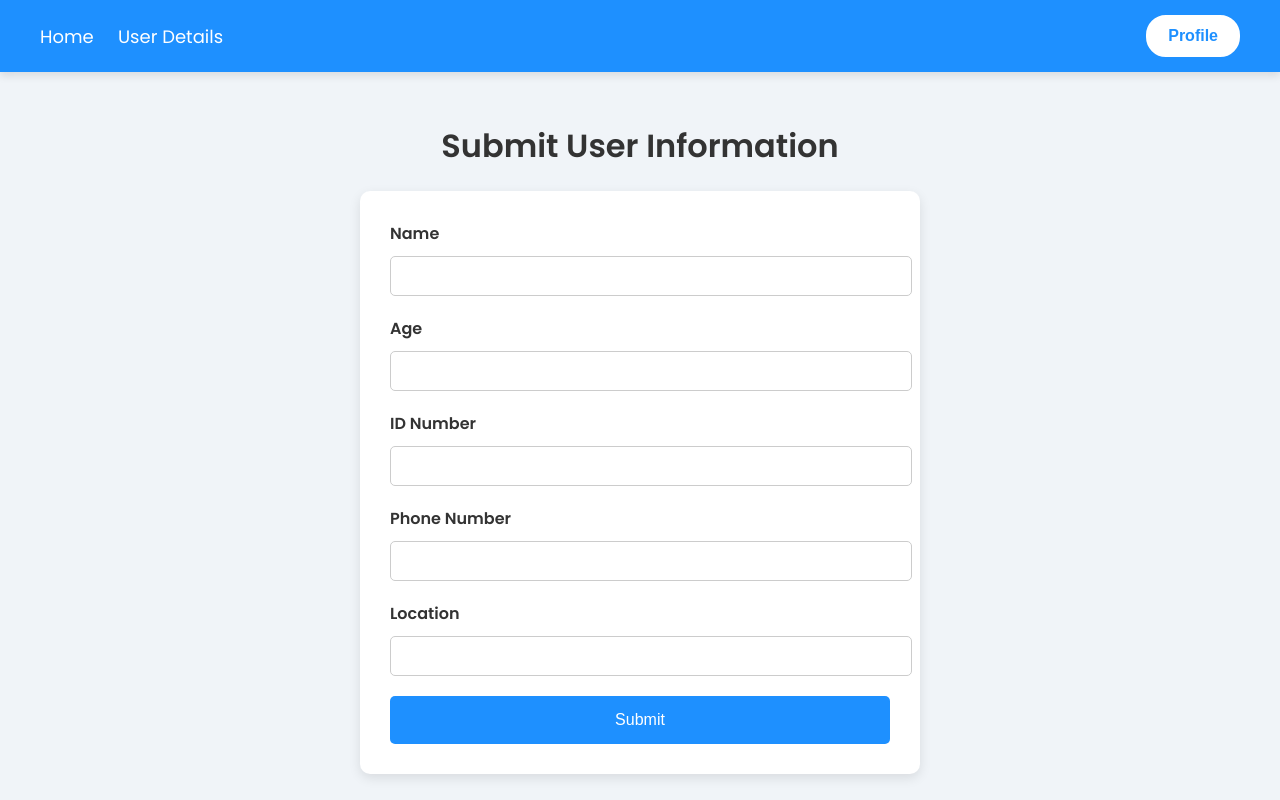
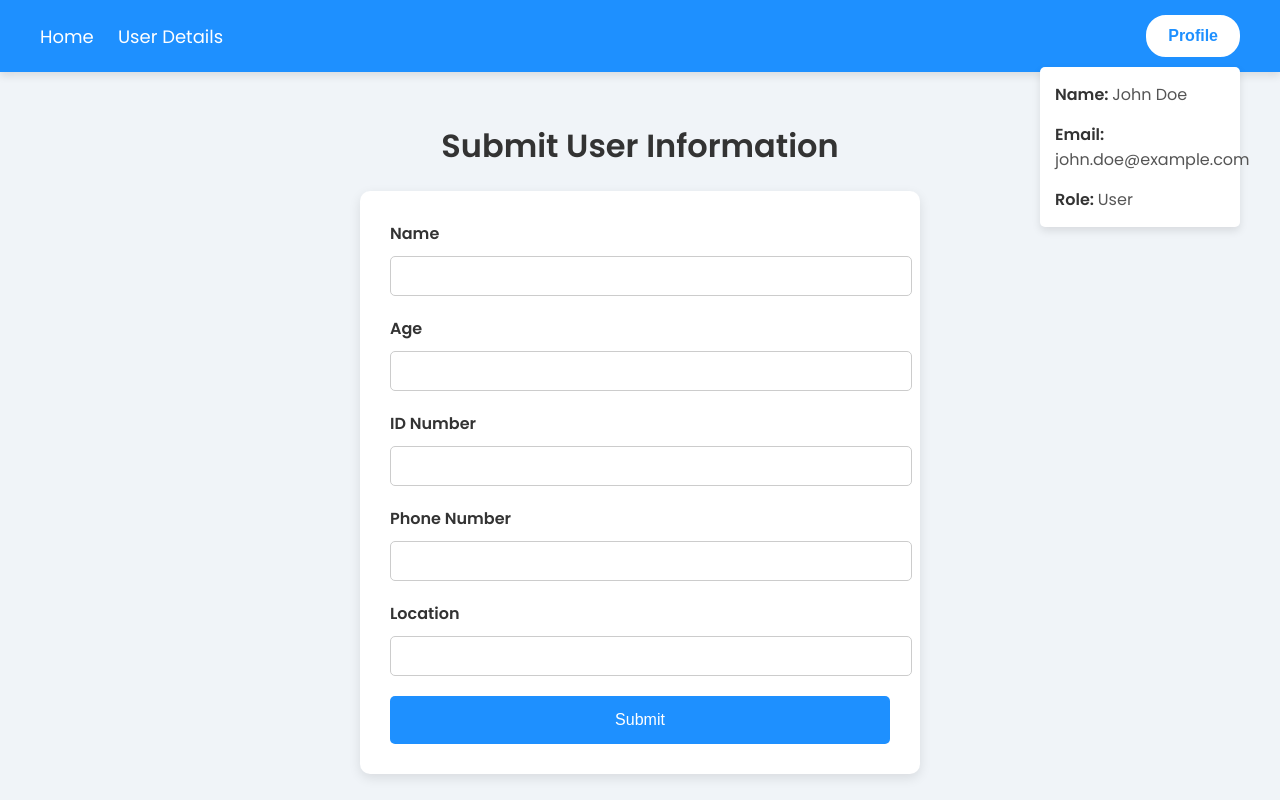
Before and after one commit to MrAlfaa/Cloud-Computing-Assignment, a plain HTML site: page index.html in a window 1280 px wide. Both pictures are taken after a click on the button "Profile". Drawn offline with Linux system fonts and the light colour scheme.

Commit message:
Add profile

```diff
--- a/index.html
+++ b/index.html
@@ -41,6 +41,10 @@
             color: #ffeb3b;
         }
 
+        .nav-right {
+            position: relative;
+        }
+
         #profileButton {
             background-color: white;
             color: #1e90ff;
@@ -55,6 +59,35 @@
         #profileButton:hover {
             background-color: #ffeb3b;
             color: #1e90ff;
+        }
+
+        /* Dropdown Menu */
+        .profile-dropdown {
+            display: none;
+            position: absolute;
+            right: 0;
+            background-color: white;
+            box-shadow: 0 4px 8px rgba(0, 0, 0, 0.1);
+            border-radius: 5px;
+            width: 200px;
+            margin-top: 10px;
+            z-index: 1;
+        }
+
+        .profile-dropdown p {
+            margin: 15px;
+            color: #333;
+            font-weight: 600;
+        }
+
+        .profile-dropdown p span {
+            font-weight: 400;
+            color: #555;
+        }
+
+        #profileButton:focus + .profile-dropdown,
+        .profile-dropdown:hover {
+            display: block;
         }
 
         h1 {
@@ -138,7 +171,12 @@
             <a href="user-details.html">User Details</a>
         </div>
         <div class="nav-right">
-            <button id="profileButton">Profile</button>
+            <button id="profileButton" tabindex="0">Profile</button>
+            <div class="profile-dropdown">
+                <p><strong>Name:</strong> <span>John Doe</span></p>
+                <p><strong>Email:</strong> <span>john.doe@example.com</span></p>
+                <p><strong>Role:</strong> <span>User</span></p>
+            </div>
         </div>
     </div>
 </nav>
```
